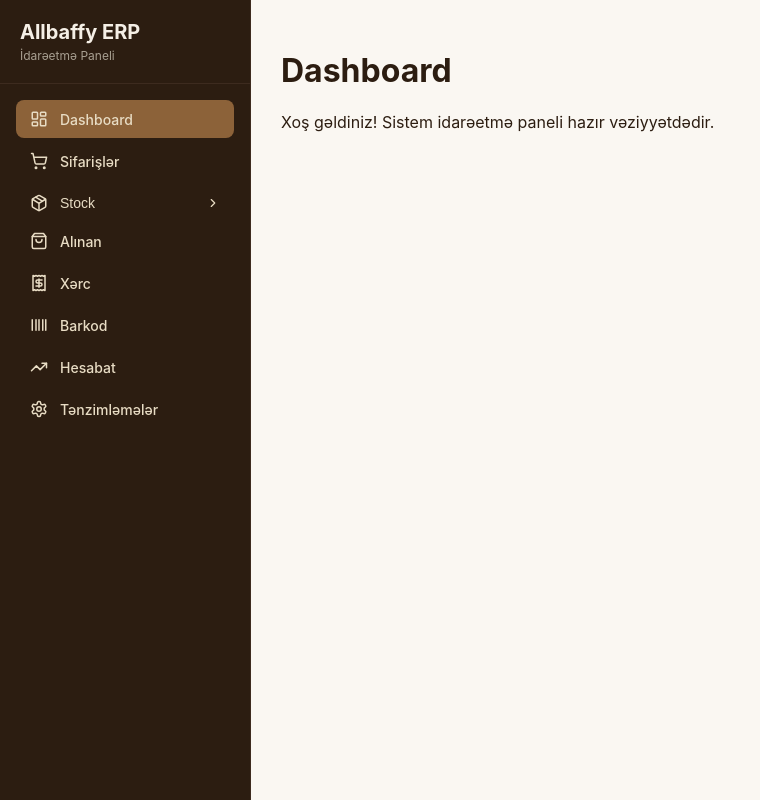
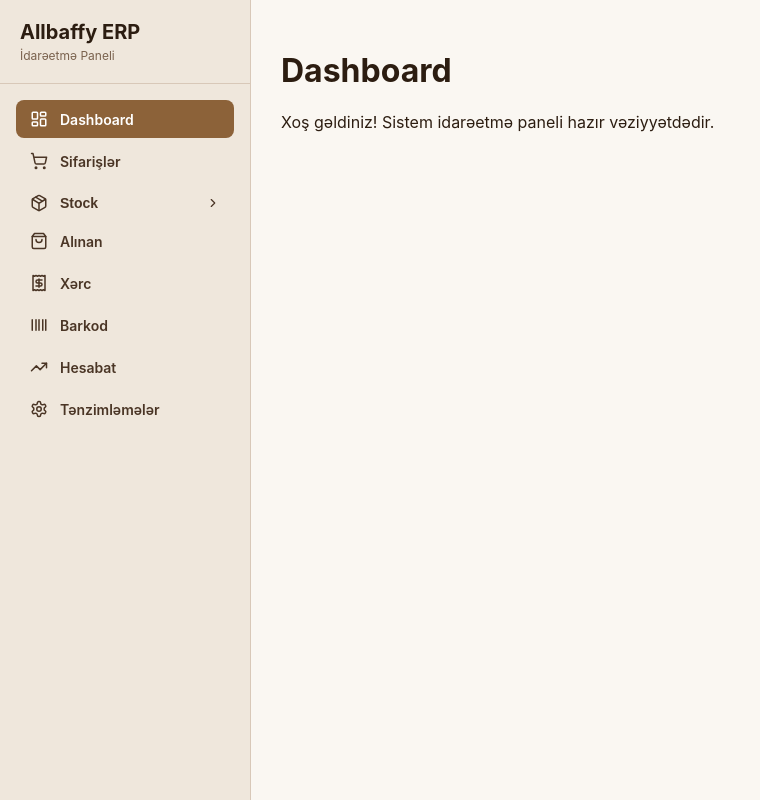
Before and after one commit to intiqamis01-crypto/allbaffy-erp, a React (Vite) app: page / in a window 1280 px wide. Shown: the whole page, without its empty margins (0-760 px from the left). Built offline with nearby package versions, Linux system fonts and the light colour scheme; the HTML template or start-up script is replaced by a standard one.

Commit message:
update sidebar to light cream brown palette

```diff
--- a/src/components/Sidebar.jsx
+++ b/src/components/Sidebar.jsx
@@ -29,28 +29,28 @@ const Sidebar = () => {
     padding: '10px 14px',
     borderRadius: '8px',
     fontSize: '14px',
-    fontWeight: '500',
+    fontWeight: '600',
     textDecoration: 'none',
-    color: '#E8DCC4',
+    color: isActive(path) ? '#FFFFFF' : '#4A3525',
     backgroundColor: isActive(path) ? '#8C6239' : 'transparent',
-    transition: 'background-color 0.2s',
+    transition: 'all 0.2s ease',
     marginBottom: '4px'
   });
 
   return (
     <aside style={{
       width: '250px',
-      backgroundColor: '#2C1D11', // Tünd qəhvəyi fon
-      color: '#E8DCC4',
+      backgroundColor: '#EFE7DC', // Açıq krem / tünd bej
+      color: '#4A3525',
       minHeight: '100vh',
       flexShrink: 0,
-      borderRight: '1px solid #3D2B1F'
+      borderRight: '1px solid #D8C8B8'
     }}>
 
       {/* Logo */}
-      <div style={{ padding: '20px', borderBottom: '1px solid #3D2B1F' }}>
-        <h1 style={{ margin: 0, fontSize: '20px', fontWeight: 'bold', color: '#F5EFE6' }}>Allbaffy ERP</h1>
-        <p style={{ margin: '4px 0 0 0', fontSize: '12px', color: '#A89F91' }}>İdarəetmə Paneli</p>
+      <div style={{ padding: '20px', borderBottom: '1px solid #D8C8B8' }}>
+        <h1 style={{ margin: 0, fontSize: '20px', fontWeight: 'bold', color: '#2C1D11' }}>Allbaffy ERP</h1>
+        <p style={{ margin: '4px 0 0 0', fontSize: '12px', color: '#7A624E' }}>İdarəetmə Paneli</p>
       </div>
 
       {/* Menyu */}
@@ -78,10 +78,10 @@ const Sidebar = () => {
               padding: '10px 14px',
               borderRadius: '8px',
               fontSize: '14px',
-              fontWeight: '500',
+              fontWeight: '600',
               border: 'none',
               background: 'transparent',
-              color: '#E8DCC4',
+              color: '#4A3525',
               cursor: 'pointer'
             }}
           >
@@ -93,7 +93,7 @@ const Sidebar = () => {
           </button>
 
           {isStockOpen && (
-            <div style={{ marginLeft: '20px', paddingLeft: '8px', borderLeft: '2px solid #523A2A', marginTop: '4px' }}>
+            <div style={{ marginLeft: '20px', paddingLeft: '8px', borderLeft: '2px solid #C2B09F', marginTop: '4px' }}>
               <Link to="/stock/products" style={linkStyle('/stock/products')}>
                 <LuBox size={14} />
                 <span>Məhsul</span>
```
